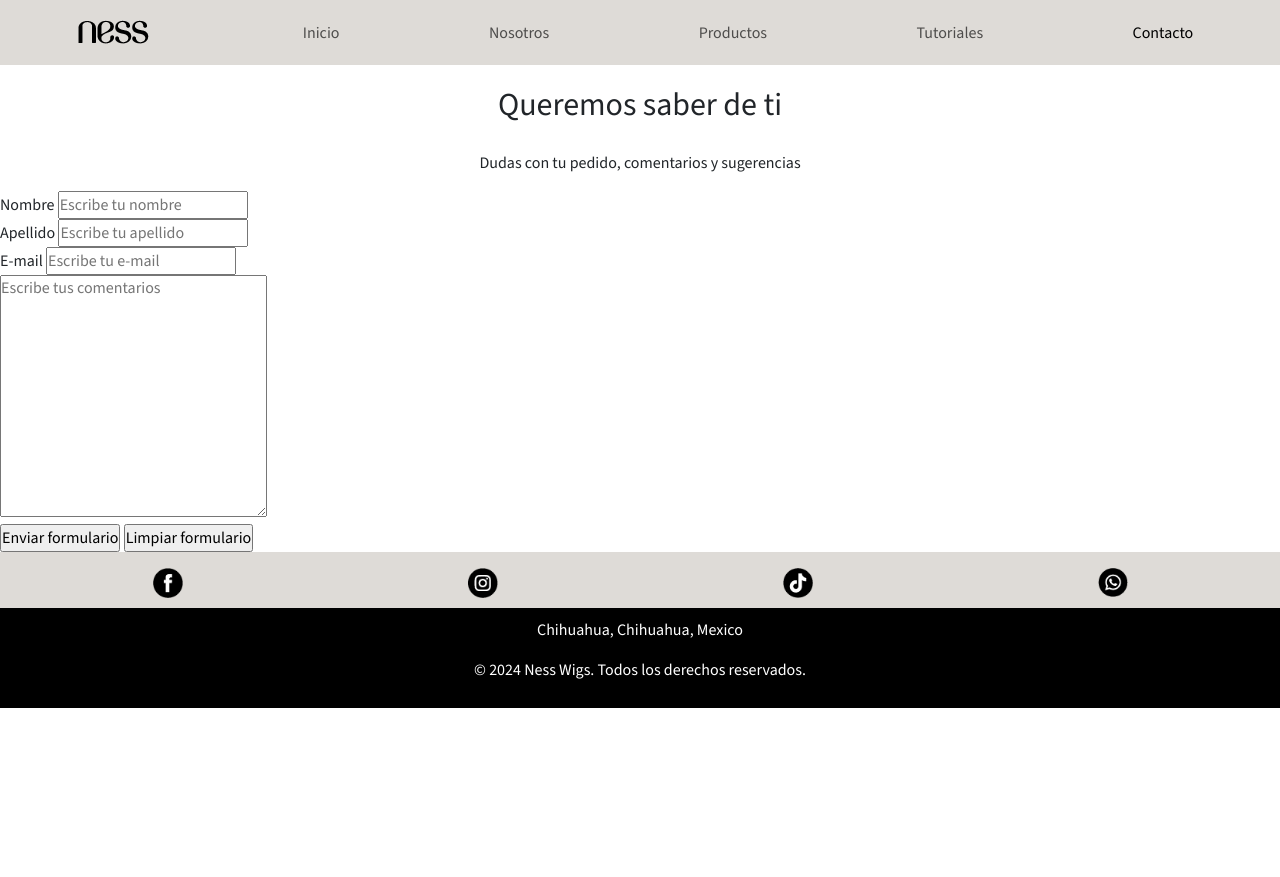
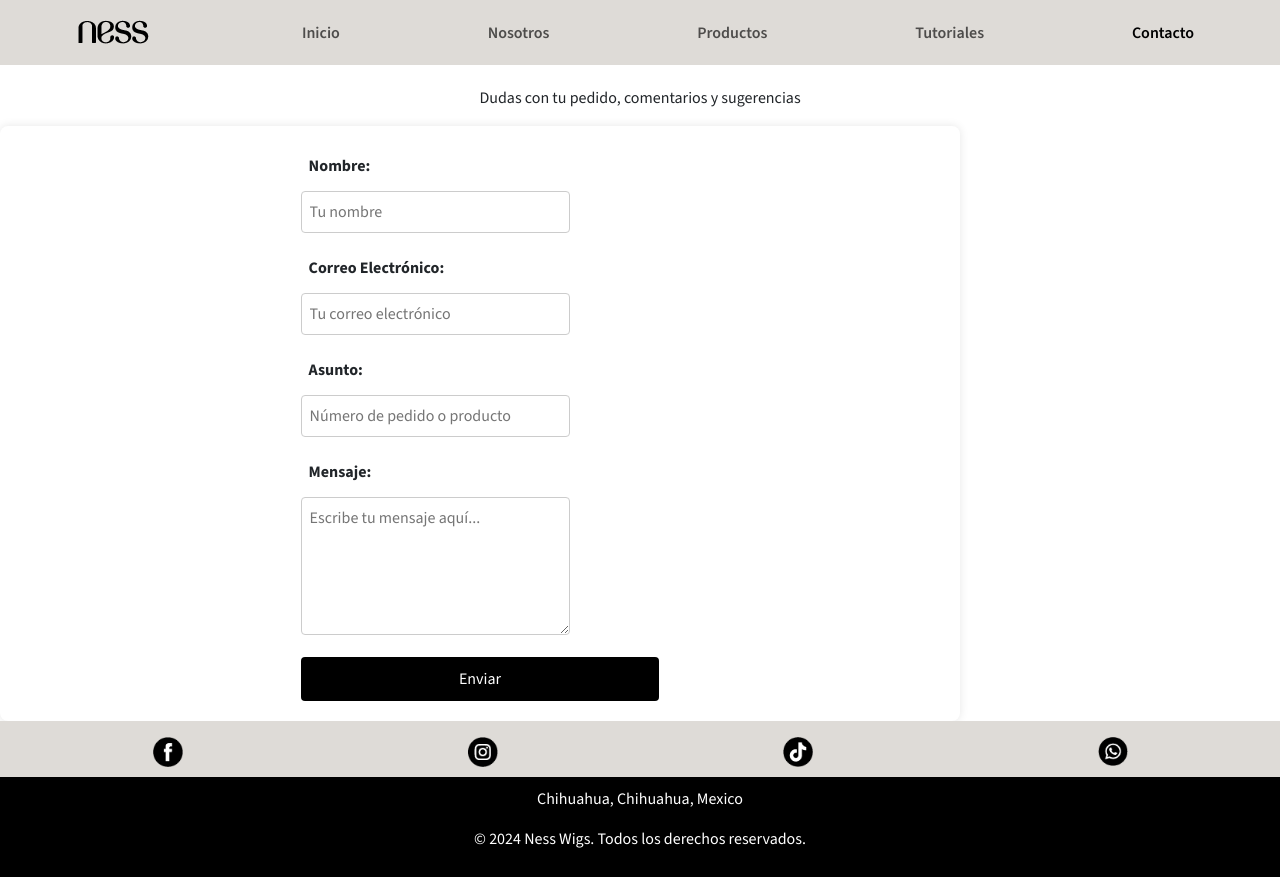
Before and after one commit to stefrg/ness_wigs, a website: page pages/contacto.html in a window 1280 px wide. Before the commit the page ends 800 px from the top, so only its background shows below. Drawn offline with nearby package versions, Linux system fonts and the light colour scheme.

Commit message:
Correcciones preentrega 2

```diff
--- a/pages/contacto.html
+++ b/pages/contacto.html
@@ -12,7 +12,7 @@
 </head>
 <body>
     <header>
-        <nav class="navbar navbar-expand-md bg-gray sticky-top" style="background-color: #dedbd7;">
+        <nav class="navbar navbar-expand-md bg-gray fixed-top" style="background-color: #dedbd7;">
             <div class="container-fluid">
                 <a class="navbar-brand" href="../index.html" >
                     <img src="../assets/img/ness_logo-03.png" alt="Ness Wigs">
@@ -48,27 +48,25 @@
             <h2 class="section-title">Queremos saber de ti</h2>
             <p class="section-content">Dudas con tu pedido, comentarios y sugerencias</p>
 
-            <div>
-                <form action="">
-                    <div>
-                        <label for="nombre">Nombre</label>
-                        <input type="text" placeholder="Escribe tu nombre" required>
+            <div class="contact-form-container">
+                <form action="#" method="post">
+                    <div class="form-group">
+                        <label for="name">Nombre:</label>
+                        <input type="text" id="name" name="name" placeholder="Tu nombre" required>
                     </div>
-                    <div>
-                        <label for="apellido">Apellido</label>
-                        <input type="text" placeholder="Escribe tu apellido">
+                    <div class="form-group">
+                        <label for="email">Correo Electrónico:</label>
+                        <input type="email" id="email" name="email" placeholder="Tu correo electrónico" required>
                     </div>
-                    <div>
-                        <label for="email">E-mail</label>
-                        <input type="email" placeholder="Escribe tu e-mail" required>
+                    <div class="form-group">
+                        <label for="subject">Asunto:</label>
+                        <input type="text" id="subject" name="subject" placeholder="Número de pedido o producto" required>
                     </div>
-                    <div>
-                        <textarea cols="30" rows="10" placeholder="Escribe tus comentarios"></textarea>
+                    <div class="form-group">
+                        <label for="message">Mensaje:</label>
+                        <textarea id="message" name="message" rows="5" placeholder="Escribe tu mensaje aquí..." required></textarea>
                     </div>
-                    <div>
-                        <input type="submit" value="Enviar formulario">
-                        <input type="reset" value="Limpiar formulario">
-                    </div>
+                    <button type="submit" class="submit-btn">Enviar</button>
                 </form>
             </div>
         </section>
--- /dev/null
+++ b/scss/components/_formulario.scss
@@ -0,0 +1,40 @@
+.form-group {
+    margin-bottom: 15px;
+    width: 75%;
+
+    label {
+        margin-bottom: 5px;
+        font-weight: bold;
+        padding: 8px;
+    }
+    input {
+        width: 100%;
+        padding: 8px;
+        box-sizing: border-box;
+        border: 1px solid #ccc;
+        border-radius: 4px;
+    }
+
+    textarea {
+        width: 100%;
+        padding: 8px;
+        box-sizing: border-box;
+        border: 1px solid #ccc;
+        border-radius: 4px;
+    }
+}
+
+button[type="submit"] {
+    padding: 10px;
+    background-color: #000000;
+    color: #fff;
+    border: none;
+    border-radius: 4px;
+    cursor: pointer;
+    font-size: 16px;
+    width: 100%;
+}
+
+button[type="submit"]:hover {
+    background-color: #218838;
+}
--- a/scss/components/_navbar.scss
+++ b/scss/components/_navbar.scss
@@ -6,3 +6,7 @@
     padding: 10px;
     top: 0px;
 }
+
+.nav-item {
+    font-weight: 600;
+}
--- /dev/null
+++ b/scss/layout/_contacto.scss
@@ -0,0 +1,11 @@
+    .contact-form-container {
+        display: flex;
+        justify-content: center;
+        align-items: center;
+        flex-direction: column;
+        background-color: #fff;
+        padding: 20px;
+        border-radius: 8px;
+        box-shadow: 0 0 10px rgba(0, 0, 0, 0.1);
+        width: 75%;
+    }
--- a/scss/layout/_index.scss
+++ b/scss/layout/_index.scss
@@ -66,42 +66,11 @@
     justify-content: center;
     align-items: center;
     flex-direction: column;
+    background-color: #fff;
+    padding: 20px;
+    border-radius: 8px;
+    box-shadow: 0 0 10px rgba(0, 0, 0, 0.1);
     h2 {
         margin-bottom: 20px;
     }
 }
-
-.form-group {
-    display: flex;
-    justify-content: center;
-    align-items: center;
-    margin-bottom: 15px;
-    width: 75%;
-    label {
-        margin-bottom: 5px;
-        font-weight: bold;
-        padding: 8px;
-    }
-    input {
-        width: 100%;
-        padding: 8px;
-        box-sizing: border-box;
-        border: 1px solid #ccc;
-        border-radius: 4px;
-    }
-}
-
-button[type="submit"] {
-    padding: 10px;
-    background-color: #000000;
-    color: #fff;
-    border: none;
-    border-radius: 4px;
-    cursor: pointer;
-    font-size: 16px;
-    width: 75%;
-}
-
-button[type="submit"]:hover {
-    background-color: #218838;
-}
--- a/scss/style.scss
+++ b/scss/style.scss
@@ -6,7 +6,9 @@
 @import 'components/navbar';
 @import 'components/footer';
 @import 'components/gallery';
+@import 'components/formulario';
 
 //layout
 @import 'layout/index';
+@import 'layout/contacto';
 @import 'layout/mediaqueries';
```
Also changed, not shown: index.html (+2 -2 lines), pages/nosotros.html (+1 -1 lines), pages/productos.html (+1 -1 lines), pages/tutoriales.html (+1 -1 lines), css/style.css, 1 other file.
